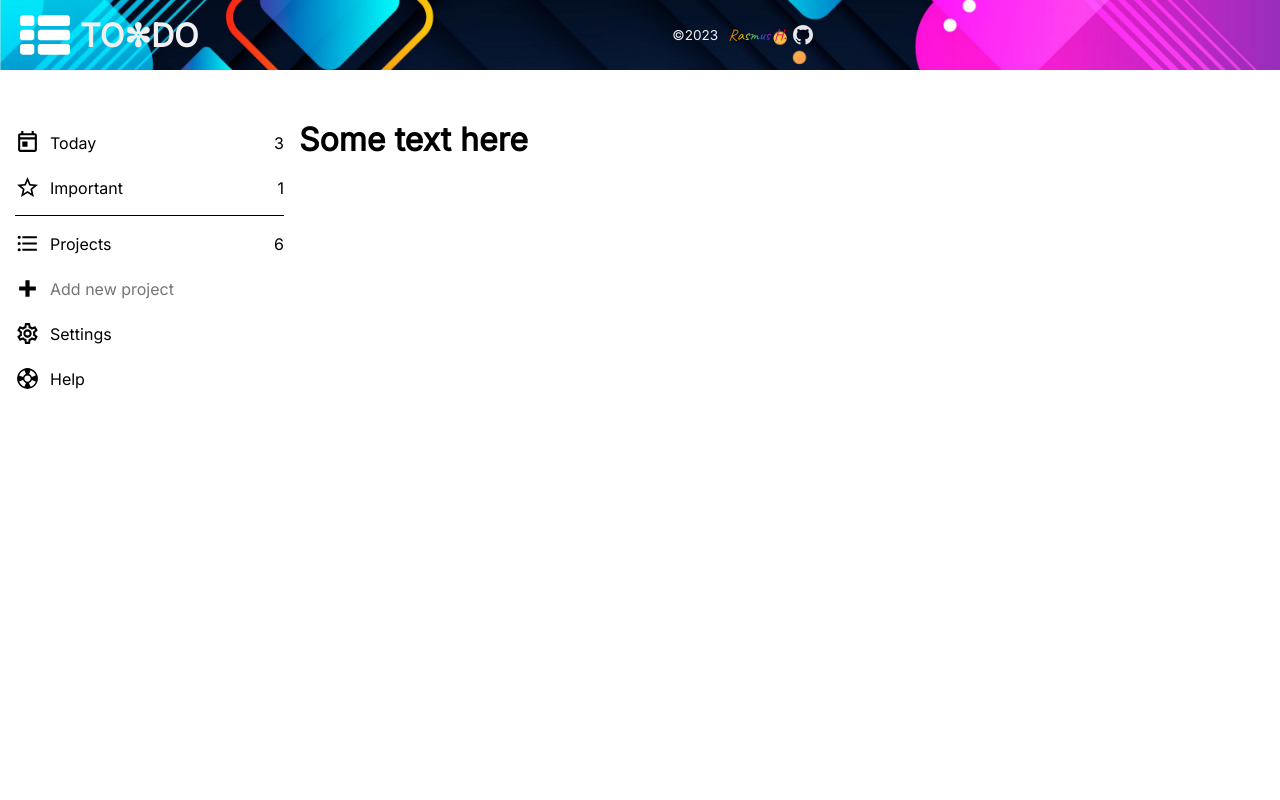
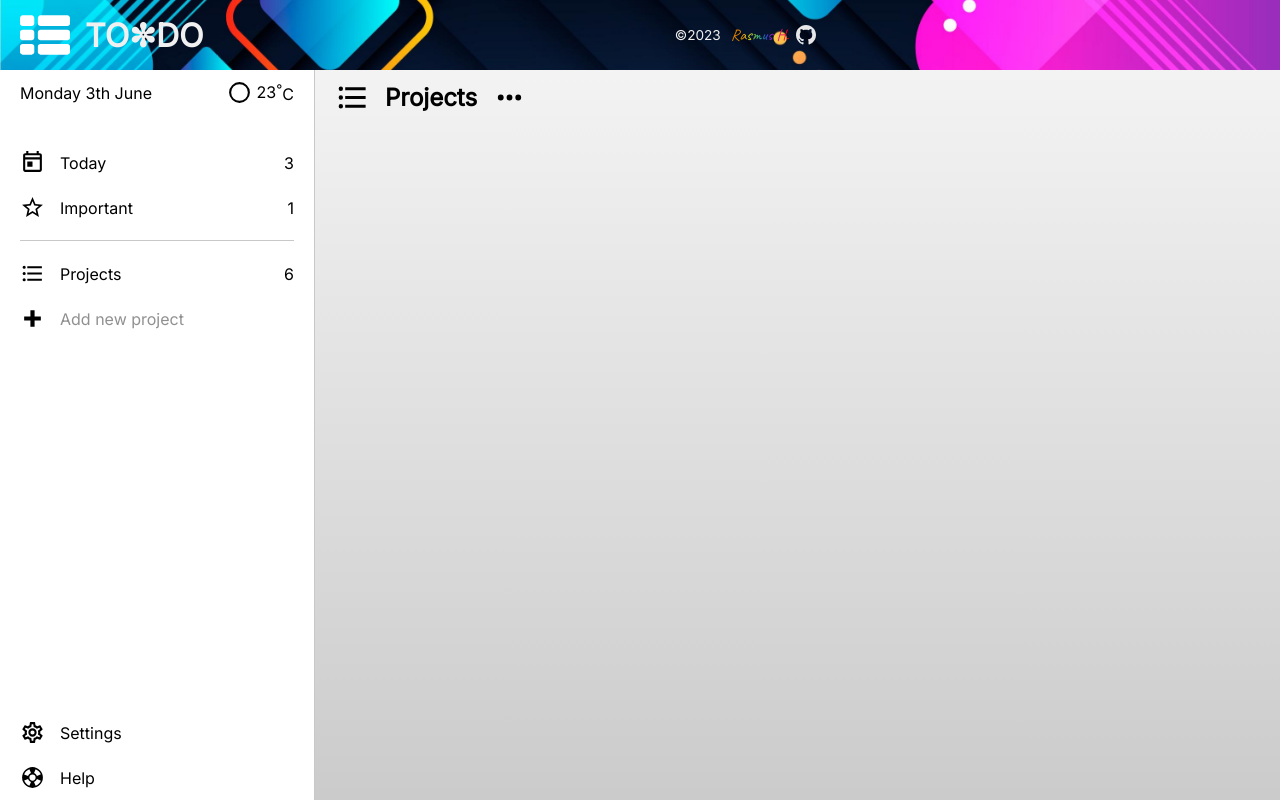
Before and after one commit to rasmushaislund/TOP-to-do-app, a website built with webpack: page src/index.html in a window 1280 px wide. Built offline with nearby package versions, Linux system fonts and the light colour scheme.

Commit message:
Create and style sidebar done

```diff
--- a/src/index.html
+++ b/src/index.html
@@ -35,6 +35,21 @@
     </div>
     <div class="main">
       <div class="sidebar">
+        <div class="info">
+          <p class="day">Monday 3th June</p>
+          <div class="weather">
+            <img
+              class="sidebar-icon"
+              id="weather-icon"
+              src="./assets/img/circle-outline.svg"
+              alt="weather icon"
+            />
+            <div class="temperature">
+              <p class="temperature-value">23</p>
+              <p class="temperature-unit"><sup> &deg</sup>C</p>
+            </div>
+          </div>
+        </div>
         <div class="sidebar-top">
           <div class="sidebar-item">
             <img
@@ -64,7 +79,7 @@
             <p class="standard-text">Projects</p>
             <p class="standard-text task-count">6</p>
           </div>
-          <div class="sidebar-item">
+          <div class="sidebar-item" id="sidebar-item-add">
             <img
               class="sidebar-icon"
               src="./assets/img/plus-thick.svg"
@@ -99,7 +114,19 @@
         </div>
       </div>
       <div class="task-container">
-        <h1>Some text here</h1>
+        <div class="task-header">
+          <img
+            class="task-header-icon"
+            src="./assets/img/bullet-list.svg"
+            alt="icon for project header in task section"
+          />
+          <h2 class="header-project-name">Projects</h2>
+          <img
+            class="task-header-icon hoverable-icon"
+            id="three-dots-icon"
+            src="./assets/img/dots-horizontal.svg"
+            alt="dots icon for expanding controls"
+          />
       </div>
     </div>
   </body>
--- a/src/style.css
+++ b/src/style.css
@@ -21,19 +21,28 @@
   --icon-width: 25px;
   --logo-height: 50px;
   --logo-width: 50px;
+  --header-height: 70px;
+  --icon-header-task-section-height: 35px;
 
   /* Gaps */
   --icon-icon-gap: 10px;
-  --icon-text-gap: 10px;
+  --icon-text-gap: 15px;
   --sidebar-row-gap: 0px;
   --task-card-row-gap: 10px;
+
+  /* Border */
+  --icon-hover-border-radius: 10px;
 
   /* Font */
   --font-white: rgba(240, 240, 240, 1);
   --font-black: rgba(32, 33, 36, 1);
 
   /* Colors */
-  --border-color-main: rgba(0, 0, 0, 1);
+  --border-color-main: rgb(200, 200, 200);
+  --hover-color-grey: rgb(226, 226, 226);
+
+  /* Box-model */
+  --general-padding: 10px 20px 10px 20px;
 }
 
 *,
@@ -51,15 +60,10 @@ html {
 }
 
 body {
-  height: 100%;
-}
-
-li {
-  list-style-type: none;
 }
 
 .header {
-  padding: 10px 20px;
+  padding: var(--general-padding);
   background-image: url('./assets/img/header.jpg');
   background-size: cover;
   background-attachment: fixed;
@@ -68,6 +72,7 @@ li {
   display: flex;
   justify-content: space-between;
   align-items: center;
+  height: var(--header-height);
 }
 
 .logo {
@@ -85,22 +90,57 @@ li {
 .main {
   display: grid;
   grid-template-columns: 1fr 4fr;
+  min-height: calc(100vh - var(--header-height));
 }
 
 .sidebar {
   grid-column: 1 / 2;
   display: flex;
   flex-direction: column;
+  justify-content: start;
+  border-right: 1px solid var(--border-color-main);
+}
+
+.weather,
+.info {
+  display: flex;
   justify-content: space-between;
-  margin-top: 50px;
+  align-items: center;
+}
+
+.weather {
+  column-gap: 5px;
+}
+
+.info {
+  padding: var(--general-padding);
+  margin-bottom: 25px;
+}
+
+.temperature {
+  display: flex;
+  align-items: center;
 }
 
 .sidebar-item {
   display: flex;
-  justify-content: center;
   align-items: center;
   column-gap: var(--icon-text-gap);
-  padding: 10px 15px 10px 15px;
+  padding: var(--general-padding);
+}
+
+.sidebar-item:hover {
+  background-color: var(--hover-color-grey);
+  cursor: pointer;
+}
+
+#sidebar-item-add:hover {
+  background-color: inherit;
+  cursor: inherit;
+}
+
+#add-project::placeholder {
+  opacity: 0.8;
 }
 
 .task-count {
@@ -110,21 +150,23 @@ li {
 .separation {
   height: 1px;
   background-color: var(--border-color-main);
-  margin: 5px 15px 5px 15px;
+  margin: var(--general-padding);
 }
 
 .sidebar-settings {
   display: flex;
   flex-direction: column;
-  align-items: start;
+  margin-top: auto;
+}
+
+.sidebar-settings > * {
+  width: 100%;
+  margin-right: auto;
 }
 
 .sidebar-icon {
   height: var(--icon-height);
   width: auto;
-}
-
-.span-plus {
 }
 
 input[type='text'],
@@ -142,7 +184,30 @@ textarea {
 
 .task-container {
   grid-column: 2 / -1;
-  margin-top: 50px;
+  padding: var(--general-padding);
+  background: linear-gradient(
+    180deg,
+    rgb(243, 243, 243) 0%,
+    rgb(203, 203, 203) 100%
+  );
+}
+
+.task-header {
+  display: flex;
+  justify-content: start;
+  align-items: center;
+  column-gap: var(--icon-text-gap);
+}
+
+.task-header-icon {
+  height: var(--icon-header-task-section-height);
+  width: auto;
+}
+
+.hoverable-icon:hover {
+  cursor: pointer;
+  border-radius: var(--icon-hover-border-radius);
+  background-color: var(--hover-color-grey);
 }
 
 /* Github link */
```
